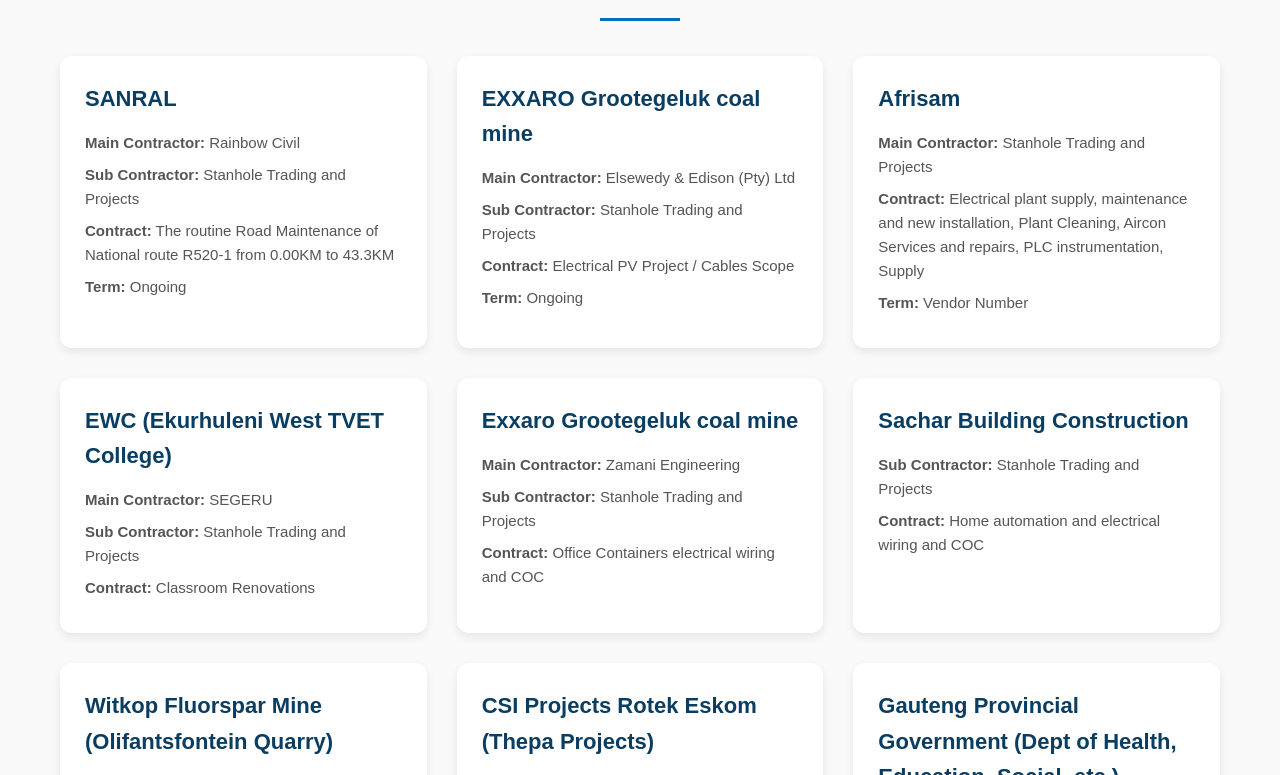
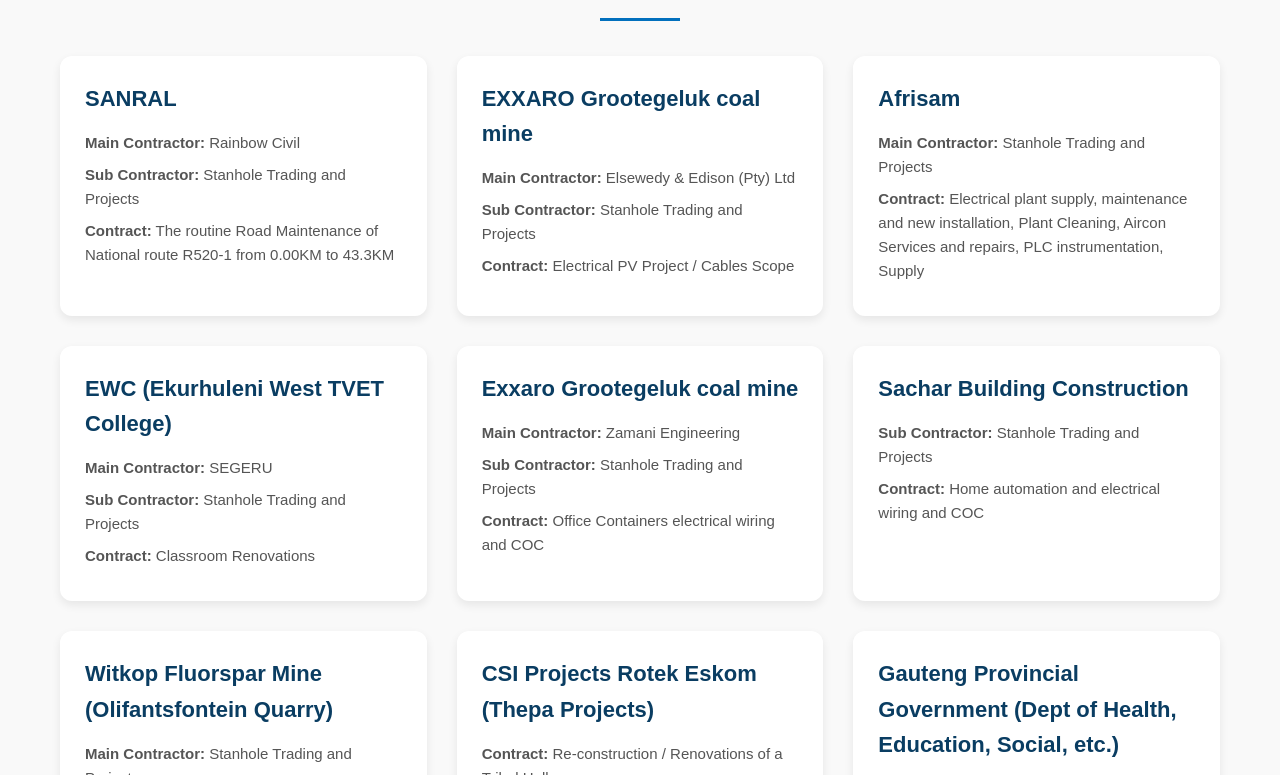
Before and after one commit to savage-kid-lk/stanhole, a React (Create React App) app: page / in a window 1280 px wide. Shown: the part 6036-6811 px from the top of the page. Built offline with nearby package versions, Linux system fonts and the light colour scheme.

Commit message:
removed contract term

```diff
--- a/src/components/Projects.js
+++ b/src/components/Projects.js
@@ -147,12 +147,12 @@
               <p>
                 <strong>Contract:</strong> {proj.contractName}
               </p>
-              {proj.term && (
+              {/*{proj.term && (
                 <p>
                   <strong>Term:</strong> {proj.term}
                 </p>
               )}
-              {/*<div className="project-contact">
+              <div className="project-contact">
                 <p>
                   <strong>Contact Person:</strong> {proj.contact.person}
                 </p>
```
